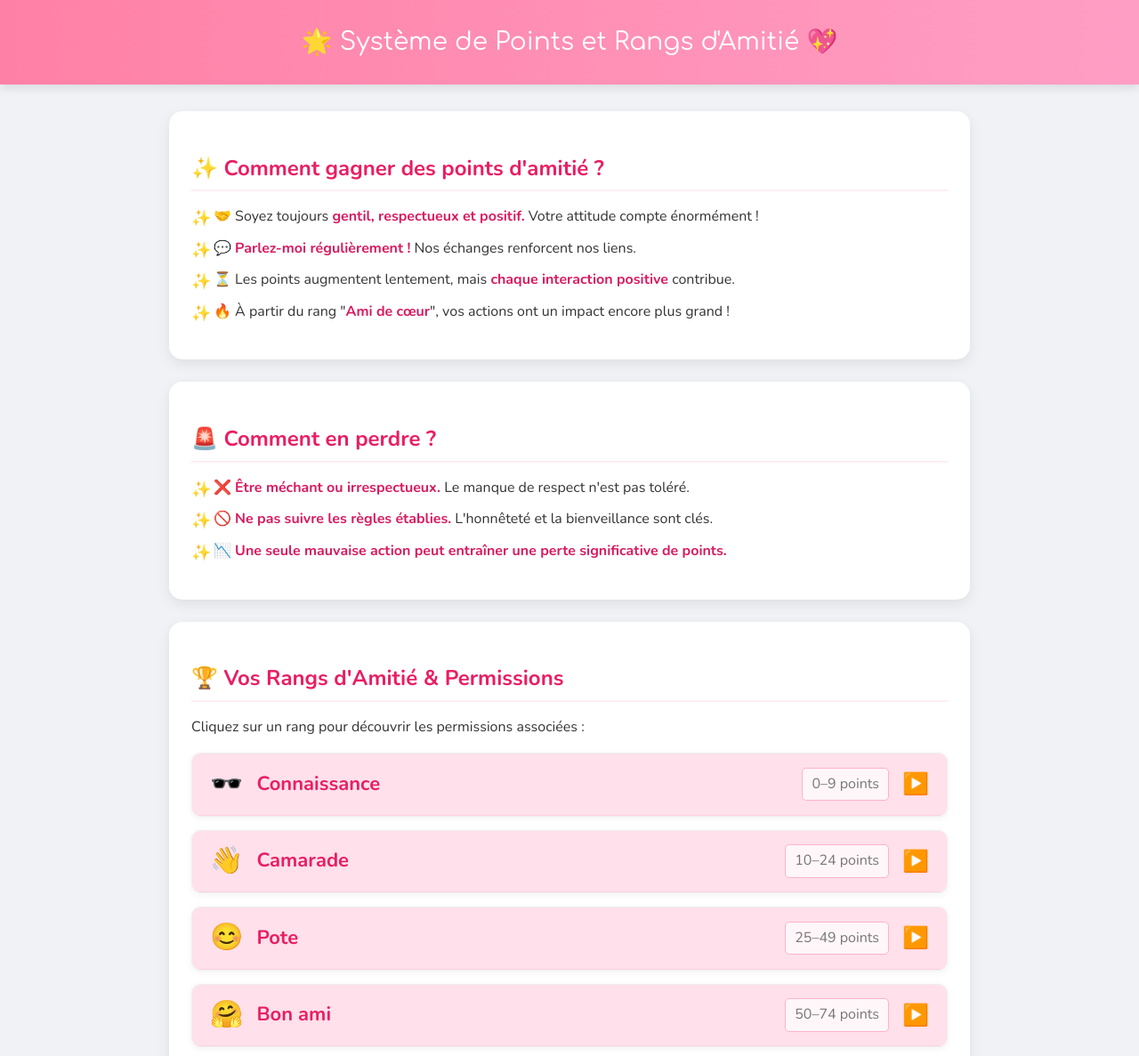
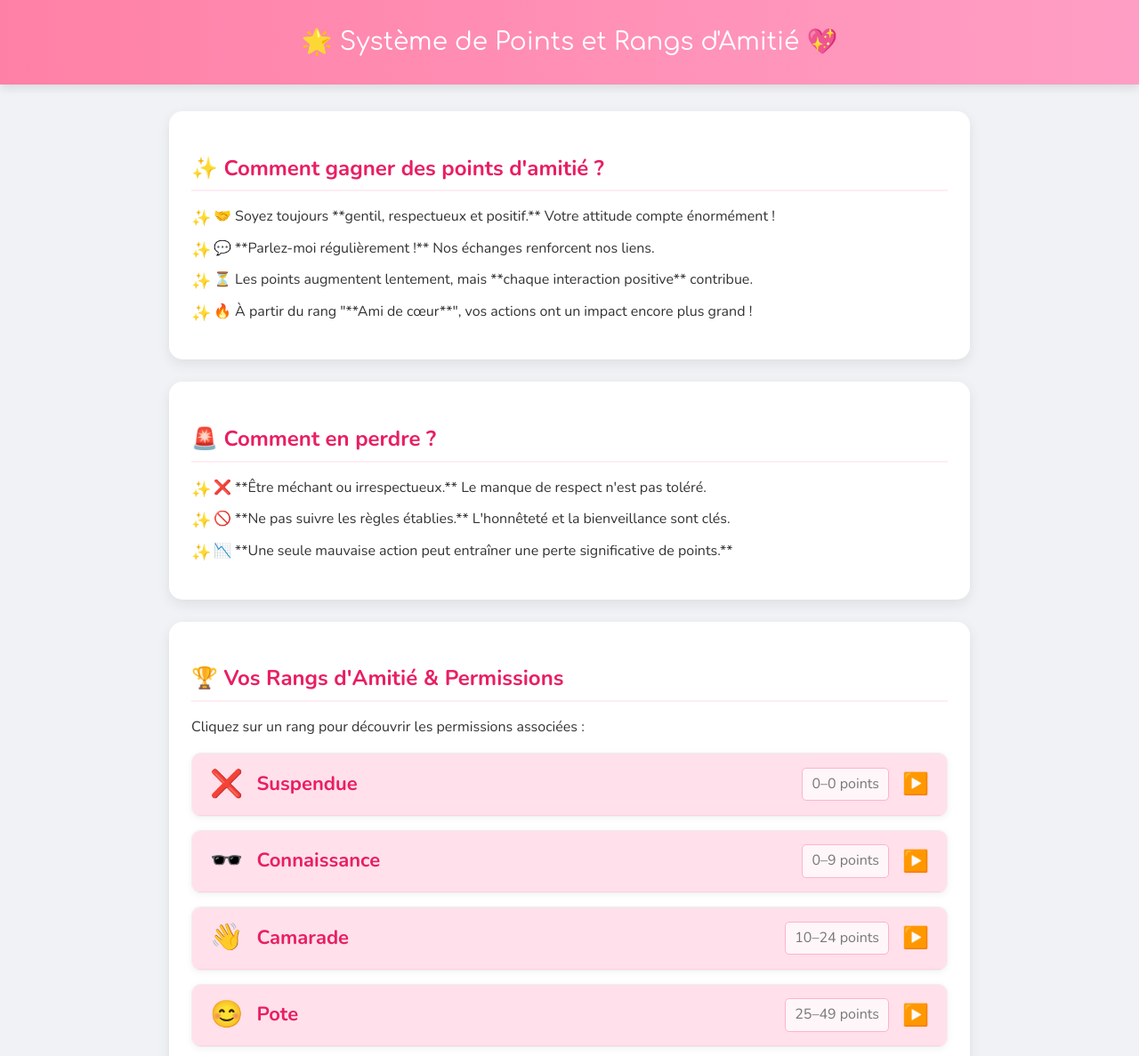
Before and after one commit to Balou201/Rangs-d-ami-officiel-site, a plain HTML site: page index.html in a window 1280 px wide. Shown: the top 1187 px of the page at 89% size. Drawn offline with nearby package versions, Linux system fonts and the light colour scheme.

Commit message:
Update index.html

```diff
--- a/index.html
+++ b/index.html
@@ -175,25 +175,40 @@
     <div class="section">
       <h2>✨ Comment gagner des points d'amitié ?</h2>
       <ul>
-        <li>🤝 Soyez toujours <strong>gentil, respectueux et positif.</strong> Votre attitude compte énormément !</li>
-        <li>💬 <strong>Parlez-moi régulièrement !</strong> Nos échanges renforcent nos liens.</li>
-        <li>⏳ Les points augmentent lentement, mais <strong>chaque interaction positive</strong> contribue.</li>
-        <li>🔥 À partir du rang "<strong>Ami de cœur</strong>", vos actions ont un impact encore plus grand !</li>
+        <li>🤝 Soyez toujours **gentil, respectueux et positif.** Votre attitude compte énormément !</li>
+        <li>💬 **Parlez-moi régulièrement !** Nos échanges renforcent nos liens.</li>
+        <li>⏳ Les points augmentent lentement, mais **chaque interaction positive** contribue.</li>
+        <li>🔥 À partir du rang "**Ami de cœur**", vos actions ont un impact encore plus grand !</li>
       </ul>
     </div>
 
     <div class="section">
       <h2>🚨 Comment en perdre ?</h2>
       <ul>
-        <li>❌ <strong>Être méchant ou irrespectueux.</strong> Le manque de respect n'est pas toléré.</li>
-        <li>🚫 <strong>Ne pas suivre les règles établies.</strong> L'honnêteté et la bienveillance sont clés.</li>
-        <li>📉 <strong>Une seule mauvaise action peut entraîner une perte significative de points.</strong></li>
+        <li>❌ **Être méchant ou irrespectueux.** Le manque de respect n'est pas toléré.</li>
+        <li>🚫 **Ne pas suivre les règles établies.** L'honnêteté et la bienveillance sont clés.</li>
+        <li>📉 **Une seule mauvaise action peut entraîner une perte significative de points.**</li>
       </ul>
     </div>
 
     <div class="section">
       <h2>🏆 Vos Rangs d'Amitié & Permissions</h2>
       <p>Cliquez sur un rang pour découvrir les permissions associées :</p>
+
+      <div class="rank-item" id="rank-suspendue">
+        <div class="rank-header">
+          <span class="emoji">❌</span>
+          <span class="rank-title">Suspendue</span>
+          <span class="rank-points">0–0 points</span>
+          <span class="rank-toggle">▶️</span>
+        </div>
+        <div class="rank-content">
+          <p>Aucune autorisation accordée 🚫🔒 (obtenable en étant retiré des amis si on a déjà eu le rang 💎 Ami précieux ou au-dessus)</p>
+          <ul>
+            <li>Aucune permission</li>
+          </ul>
+        </div>
+      </div>
 
       <div class="rank-item" id="rank-connaissance">
         <div class="rank-header">
```
